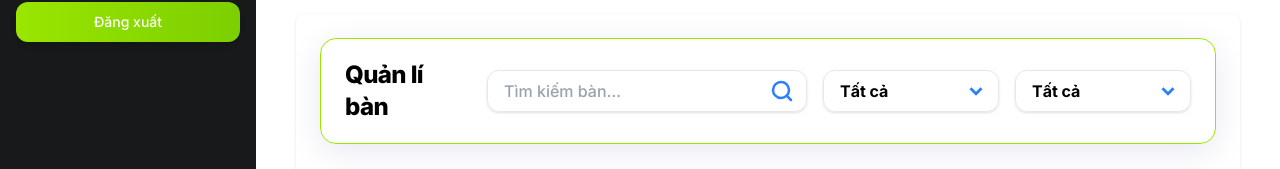
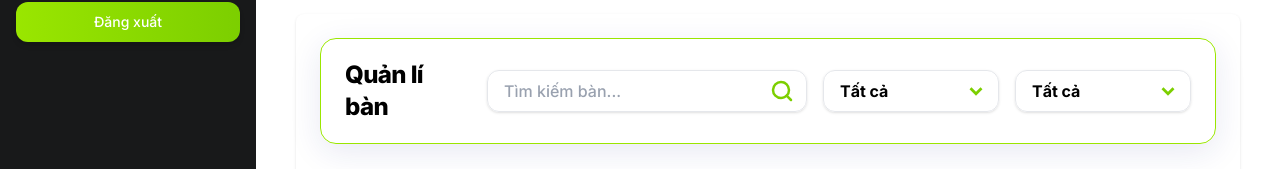
Before and after one commit to trunghoan203/ScoreLens-Frontend, a Next.js app: page /manager/dashboard in a window 1280 px wide. Shown: the part 378-547 px from the top of the page. Built offline with nearby package versions, Linux system fonts and the light colour scheme.

Commit message:
Dashboard (update colour search, dropdown)

```diff
--- a/src/components/manager/TableFilterBar.tsx
+++ b/src/components/manager/TableFilterBar.tsx
@@ -19,7 +19,7 @@ export default function TableFilterBar({ search, onSearchChange, type, onTypeCha
         <h2 className="text-2xl font-extrabold text-black tracking-tight mb-2 sm:mb-0">Quản lí bàn</h2>
         <div className="flex flex-col sm:flex-row items-stretch gap-4 w-full sm:w-auto">
           {/* Search Input */}
-          <div className="relative flex items-center w-full sm:w-80 bg-white/80 rounded-xl border border-gray-200 shadow-sm focus-within:border-blue-400 transition-all">
+          <div className="relative flex items-center w-full sm:w-80 bg-white/80 rounded-xl border border-gray-200 shadow-sm focus-within:border-lime-400 transition-all">
             <input
               type="text"
               placeholder="Tìm kiếm bàn..."
@@ -27,7 +27,7 @@ export default function TableFilterBar({ search, onSearchChange, type, onTypeCha
               onChange={e => onSearchChange(e.target.value)}
               className="bg-transparent outline-none flex-1 text-black text-base px-4 py-2 rounded-xl placeholder-gray-400 font-medium"
             />
-            <span className="absolute right-3 top-1/2 -translate-y-1/2 text-blue-500 pointer-events-none">
+            <span className="absolute right-3 top-1/2 -translate-y-1/2 text-lime-500 pointer-events-none">
               <svg className="w-6 h-6" fill="none" stroke="currentColor" strokeWidth="2.5" viewBox="0 0 24 24">
                 <circle cx="11" cy="11" r="8" />
                 <path d="M21 21l-4.35-4.35" strokeLinecap="round" />
@@ -39,13 +39,13 @@ export default function TableFilterBar({ search, onSearchChange, type, onTypeCha
             <select
               value={type}
               onChange={e => onTypeChange(e.target.value)}
-              className="w-full text-base font-bold text-black bg-white/80 border border-gray-200 rounded-xl py-2 pl-4 pr-10 shadow-sm focus:border-blue-400 focus:ring-2 focus:ring-blue-100 appearance-none cursor-pointer transition-all"
+              className="w-full text-base font-bold text-black bg-white/80 border border-gray-200 rounded-xl py-2 pl-4 pr-10 shadow-sm focus:border-lime-400 focus:ring-2 focus:ring-lime-100 appearance-none cursor-pointer transition-all"
             >
               <option value="">Tất cả</option>
               <option value="pool">Pool</option>
               <option value="carom">Carom</option>
             </select>
-            <span className="pointer-events-none absolute right-3 top-1/2 -translate-y-1/2 text-blue-500">
+            <span className="pointer-events-none absolute right-3 top-1/2 -translate-y-1/2 text-lime-500">
               <svg width="22" height="22" fill="none" stroke="currentColor" strokeWidth="3" viewBox="0 0 24 24">
                 <path d="M6 9l6 6 6-6" />
               </svg>
@@ -56,13 +56,13 @@ export default function TableFilterBar({ search, onSearchChange, type, onTypeCha
             <select
               value={status}
               onChange={e => onStatusChange(e.target.value)}
-              className="w-full text-base font-bold text-black bg-white/80 border border-gray-200 rounded-xl py-2 pl-4 pr-10 shadow-sm focus:border-blue-400 focus:ring-2 focus:ring-blue-100 appearance-none cursor-pointer transition-all"
+              className="w-full text-base font-bold text-black bg-white/80 border border-gray-200 rounded-xl py-2 pl-4 pr-10 shadow-sm focus:border-lime-400 focus:ring-2 focus:ring-lime-100 appearance-none cursor-pointer transition-all"
             >
               <option value="">Tất cả</option>
               <option value="using">Đang sử dụng</option>
               <option value="available">Bàn trống</option>
             </select>
-            <span className="pointer-events-none absolute right-3 top-1/2 -translate-y-1/2 text-blue-500">
+            <span className="pointer-events-none absolute right-3 top-1/2 -translate-y-1/2 text-lime-500">
               <svg width="22" height="22" fill="none" stroke="currentColor" strokeWidth="3" viewBox="0 0 24 24">
                 <path d="M6 9l6 6 6-6" />
               </svg>
```
